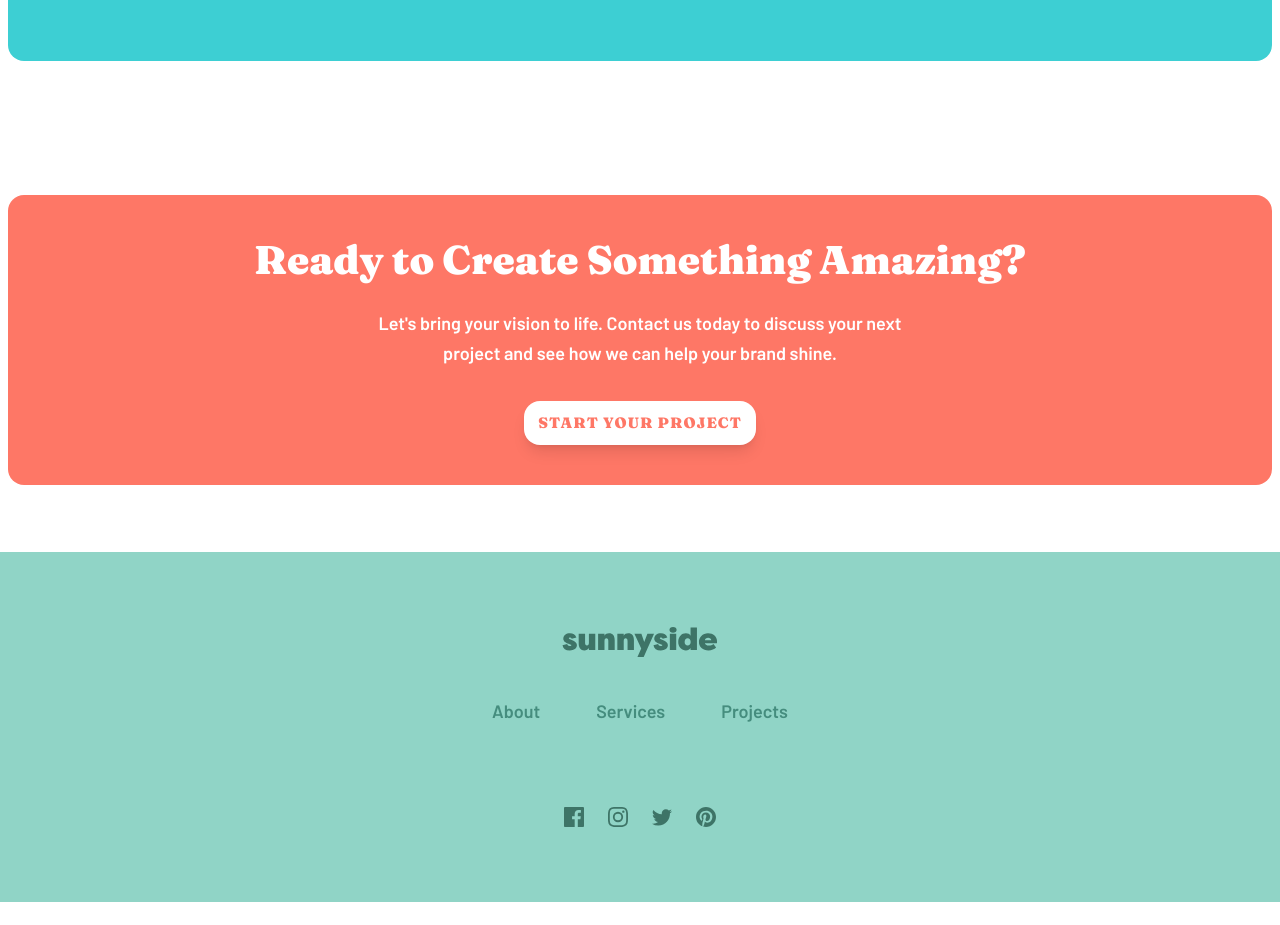
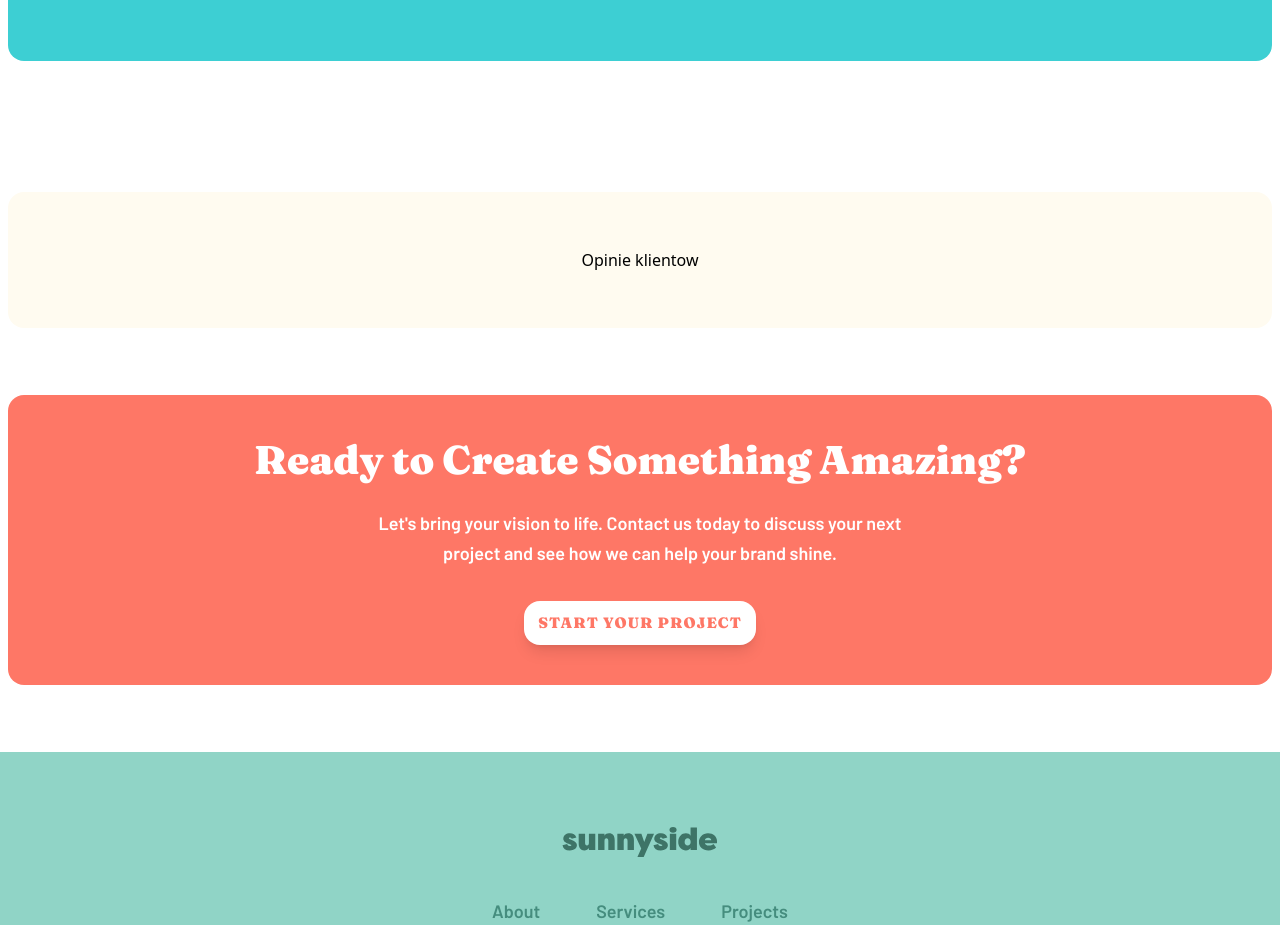
Before and after one commit to JakubM-I/agency-landing-page, a React (Vite) app: page /sunnyside/projects in a window 1280 px wide. Shown: the part 4040-4965 px from the top of the page. Before the commit the page ends 4942 px from the top, so only its background shows below. Built offline with nearby package versions, Linux system fonts and the light colour scheme.

Commit message:
Add main structure for projects page testimonials section

```diff
--- a/src/features/projects/Testimonials/index.tsx
+++ b/src/features/projects/Testimonials/index.tsx
@@ -1,6 +1,10 @@
 const Testimonials = () => {
     return (
-        <></>
+        <div className="pt-12 md:pt-16 px-5 md:px-2 full:px-0">
+            <div className="px-6 md:px-10 py-14 flex flex-wrap items-start justify-center gap-12 sx:gap-6 lg:gap-12 bg-[#FFFBF0] rounded-2xl">
+                <p>Opinie klientow</p>
+            </div>
+        </div>
     );
 };
 
--- a/src/features/projects/index.tsx
+++ b/src/features/projects/index.tsx
@@ -6,6 +6,7 @@ import StatisticsSection from "./Statistics/index.tsx";
 import FeaturedProject from "./FeaturedProject/index.tsx";
 import Projects from "./Projects/index.tsx";
 import ProjectsMenu from "./ProjectsMenu/index.tsx";
+import Testimonials from "./Testimonials/index.tsx";
 
 const ProjectsPage: React.FC = () => {
       const content = useLoaderData();
@@ -28,6 +29,7 @@ const ProjectsPage: React.FC = () => {
                 images={images.projectsPage}
             />
             <StatisticsSection items={content.projectsPage.statisticsSection} />
+            <Testimonials />
             <CtaSection items={content.projectsPage.ctaSection} />
         </>
     )
```
